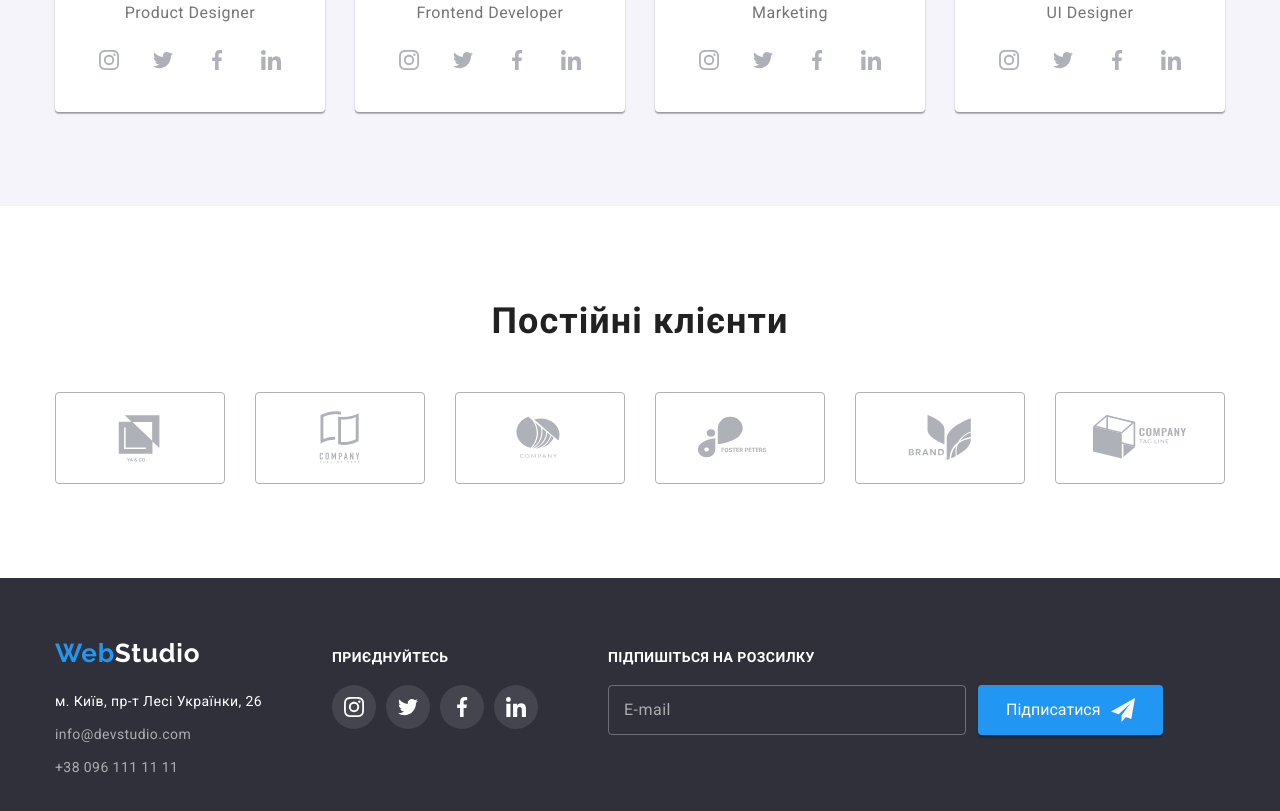
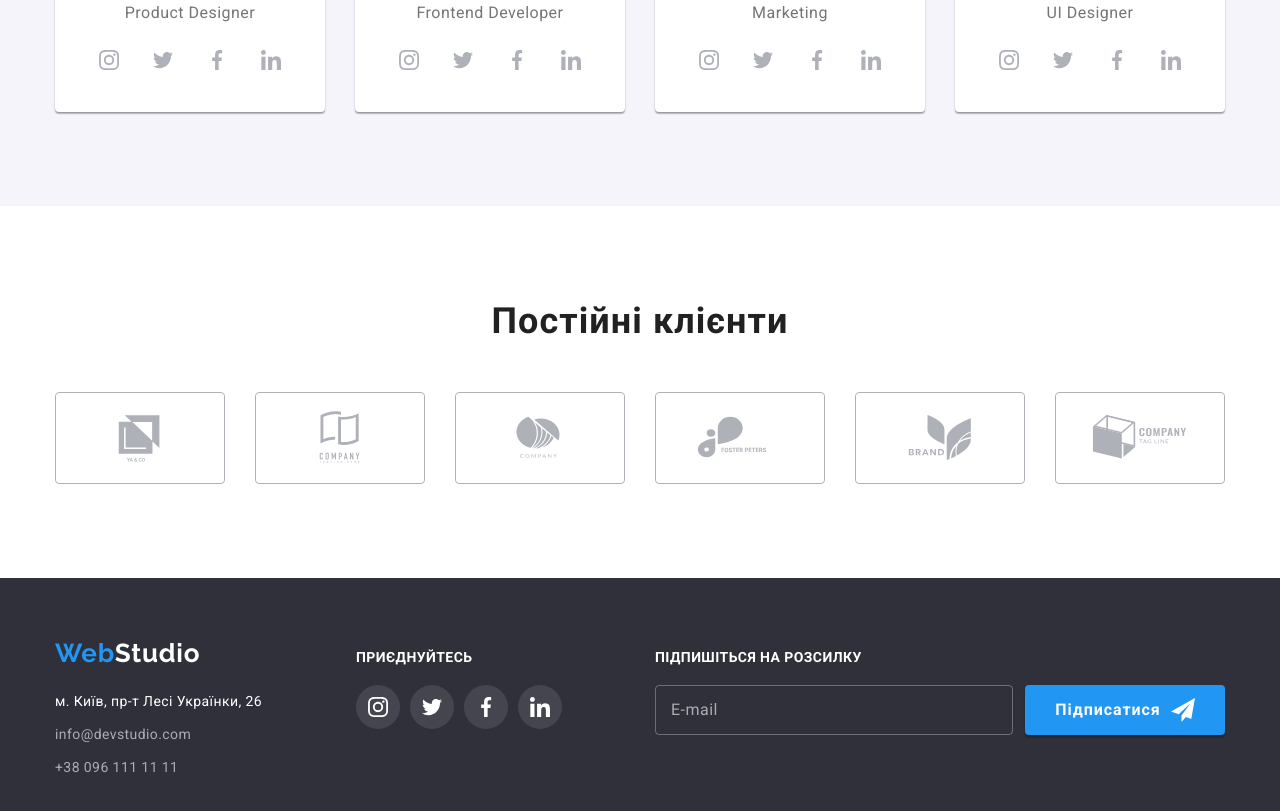
Before and after one commit to yurii-kovalchuk/goit-markup-hw-06, a plain HTML site: page index.html in a window 1280 px wide. Shown: the part 2098-2909 px from the top of the page. Drawn offline with nearby package versions, Linux system fonts and the light colour scheme.

Commit message:
correct some size of element's and markup

```diff
--- a/css/styles.css
+++ b/css/styles.css
@@ -550,7 +550,11 @@ img {
 .footer-container {
   display: flex;
   align-items: baseline;
-  gap: 70px;
+  /* gap: 70px; */
+}
+
+.footer-nav {
+  margin-right: 70px;
 }
 
 .footer-logo {
@@ -565,6 +569,9 @@ img {
   gap: 9px;
 }
 
+.address {
+  min-width: 231px;
+}
 .address-desc {
   font-size: 14px;
   line-height: calc(24 / 14);
@@ -579,6 +586,10 @@ img {
   color: rgba(255, 255, 255, 0.6);
 
   transition: color var(--anim-main);
+}
+
+.footer-socials {
+  margin-right: 93px;
 }
 
 .socials-title {
@@ -641,6 +652,12 @@ img {
   justify-content: center;
   align-items: center;
   gap: 10px;
+  width: 200px;
+  font-weight: 700;
+  font-size: 16px;
+  line-height: calc(30 / 16);
+  text-align: center;
+  letter-spacing: 0.06em;
 }
 
 .sub-icon {
@@ -761,6 +778,7 @@ img {
 }
 
 .register-form-comment {
+  min-height: 120px;
   resize: none;
 }
 
```
